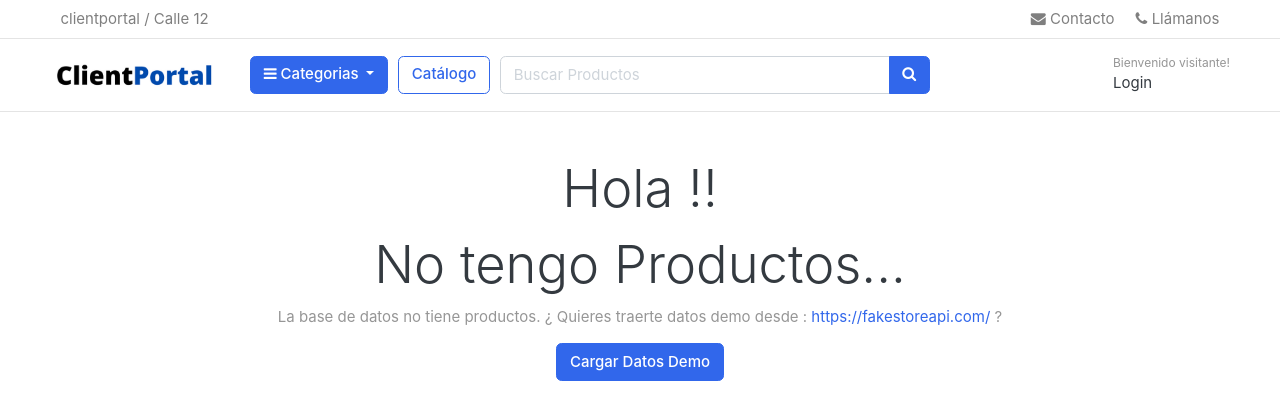
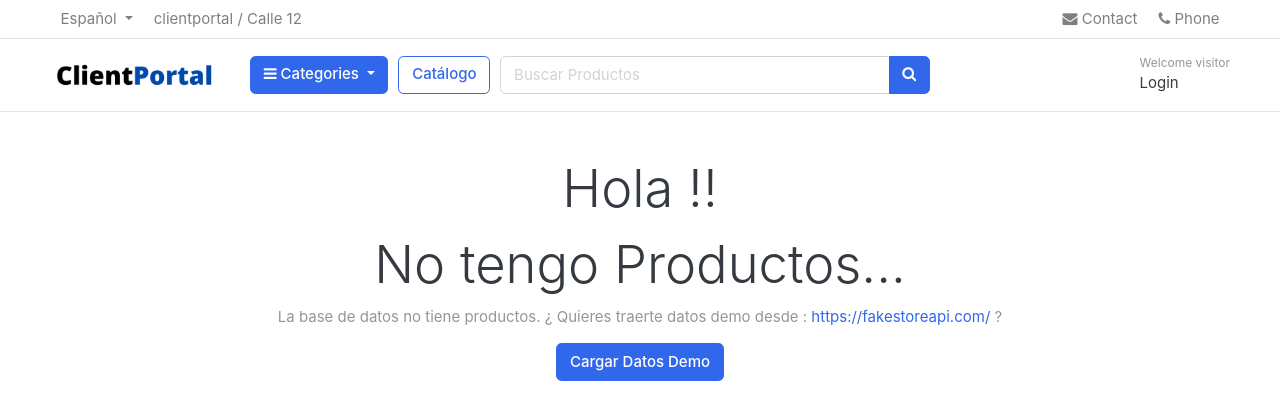
Before and after one commit to falconsoft3d/clientportal, a Django app: page / in a window 1280 px wide. Shown: the top 420 px of the page. Run offline with Django 3.2, Linux system fonts and the light colour scheme; data comes from the database, SQL or seed files in the repository; data that the repository does not hold is empty; parts of the project's set-up code (start-up, migrations or seed data) failed here and were passed over; some web fonts are replaced.

Commit message:
Working in i18n

```diff
--- a/clientportal/urls.py
+++ b/clientportal/urls.py
@@ -14,10 +14,11 @@ Including another URLconf
     2. Add a URL to urlpatterns:  path('blog/', include('blog.urls'))
 """
 from django.contrib import admin
-from django.urls import path, include
+from django.urls import path
 from . import views
 from django.conf.urls.static import static
 from django.conf import settings
+from django.conf.urls import url, include
 
 handler404 = "clientportal.views.page_not_found_view"
 
@@ -26,6 +27,7 @@ urlpatterns = [
     path('admin/', include('admin_honeypot.urls', namespace='admin_honeypot')),
     path('politicadecookies/', views.politicadecookies, name="politicadecookies"),
     path('', views.home, name="home"),
+    url(r'^i18n/', include('django.conf.urls.i18n')),
     path('accounts/', include('accounts.urls')),
     path('store/', include('store.urls')),
     path('api/', include('api.urls')),
--- a/templates/includes/navbar.html
+++ b/templates/includes/navbar.html
@@ -1,4 +1,5 @@
 {% load static %}
+{% load i18n %}
 <header class="section-header">
     <nav class="navbar p-md-0 navbar-expand-sm navbar-light border-bottom">
     <div class="container">
@@ -7,13 +8,25 @@
       </button>
       <div class="collapse navbar-collapse" id="navbarTop4">
         <ul class="navbar-nav mr-auto">
+
+
+            <li class="nav-item dropdown">
+		 	<a href="#" class="nav-link dropdown-toggle" data-toggle="dropdown" aria-expanded="false">   {% trans "Spanish" %} </a>
+
+                <ul class="dropdown-menu small">
+				    <li><a class="dropdown-item" href="#">{% trans "English" %}</a></li>
+				    <li><a class="dropdown-item" href="#">{% trans "Spanish" %}</a></li>
+		        </ul>
+		    </li>
+
             <li class="nav-item dropdown">
                  <a href="#" class="nav-link">{{ dic_data.name }} / {{ dic_data.street }}</a>
             </li>
+
         </ul>
         <ul class="navbar-nav">
-            <li><a href="{% url 'contact' %}" class="nav-link"> <i class="fa fa-envelope"></i> Contacto </a></li>
-            <li><a href="tel: {{ dic_data.phone }}" class="nav-link"> <i class="fa fa-phone"></i> Llámanos</a></li>
+            <li><a href="{% url 'contact' %}" class="nav-link"> <i class="fa fa-envelope"></i> {% trans "Contact" %} </a></li>
+            <li><a href="tel: {{ dic_data.phone }}" class="nav-link"> <i class="fa fa-phone"></i> {% trans "Phone" %}</a></li>
         </ul> <!-- list-inline //  -->
       </div> <!-- navbar-collapse .// -->
     </div> <!-- container //  -->
@@ -34,10 +47,10 @@
         <div class="col-lg col-sm col-md col-6 flex-grow-0">
             <div class="category-wrap dropdown d-inline-block float-right">
                 <button type="button" class="btn btn-primary dropdown-toggle" data-toggle="dropdown">
-                    <i class="fa fa-bars"></i> Categorias
+                    <i class="fa fa-bars"></i> {% trans "Categories" %}
                 </button>
                 <div class="dropdown-menu">
-                    <a class="dropdown-item" href="{% url 'store' %}"> Todos </a>
+                    <a class="dropdown-item" href="{% url 'store' %}"> {% trans "All" %} </a>
 
                         {% for category in links %}
                         <a class="dropdown-item" href="{{ category.get_url }}"> {{category.category_name}} </a>
@@ -70,7 +83,7 @@
 
                         {% if user.id is None %}
                         <div class="widget-header">
-                            <small class="title text-muted">Bienvenido visitante!</small>
+                            <small class="title text-muted">{% trans "Welcome visitor" %}</small>
                             <div>
                                 <a href="{% url 'login' %}">Login</a> <span class="dark-transp">
                             </div>
```
Also changed, not shown: clientportal/settings/base.py (+9 -5 lines), templates/home.html (+4 -5 lines), languages/locale/es/LC_MESSAGES/django.po (added), 4 other files.
